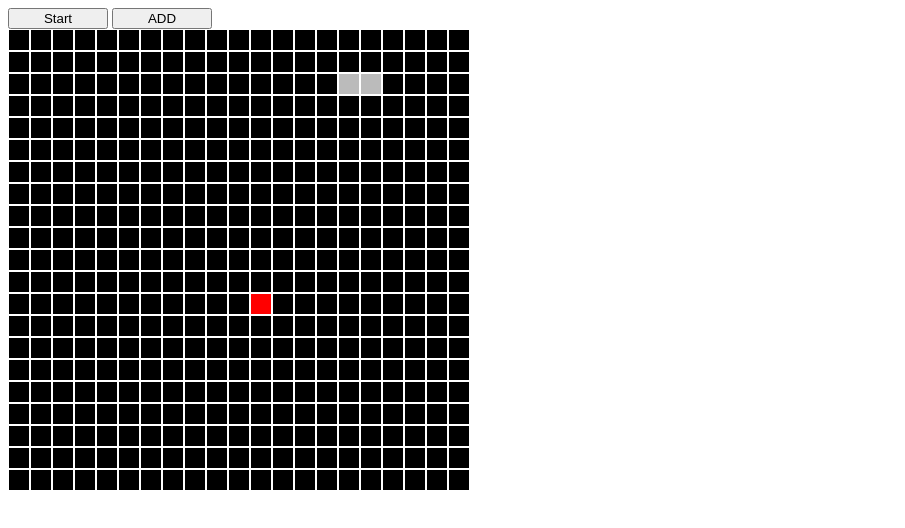
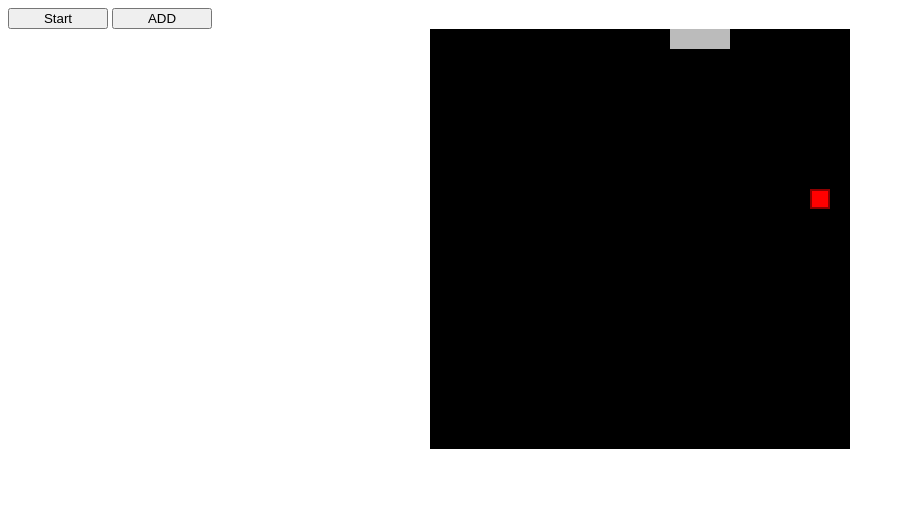
Before and after one commit to nonstopper0/snake-game, a plain HTML site: page index.html in a window 1280 px wide. Both pictures are taken after a click on the button "Start". Shown: the whole page, without its empty margins (0-905 px from the left). Drawn offline with Linux system fonts and the light colour scheme.

Commit message:
finished. for the most part

```diff
--- a/app.js
+++ b/app.js
@@ -3,20 +3,20 @@ let boardSize = 20;
 let running = false;
 let outcome = "";
 let runTime = 0;
-let direction = 'right'
-let directionChanged = false;
-let snake = [[2, 1], [0, 0]]
+let direction = 'right';
+let lastDirection = 'right';
+let snake = [[0, 2], [0, 0], [0, 1]];
 // lower the faster
-let speed = 30;
+let speed = 15;
 let score = 0;
 
 document.addEventListener('keydown', keyPressed);
 
 function main() {
-    intialize()
+    intialize();
     setInterval(() => {
         onLoop()
-    },  1000 / 60)
+    }, 1000 / 60)
 }
 
 function add() {
@@ -34,19 +34,27 @@ function onLoop() {
 
 // called from start button
 function start() {
+    speed = 15;
+    score = 0;
+    snake = [[0, 3], [0, 2], [0, 1]];
     running = true;
+    direction = 'right'
+    intialize();
 }
 
 function keyPressed(e) {
-    e.keyCode === 37 && direction != "right" && (direction = "left")
-    e.keyCode === 39 && direction != "left" && (direction = "right")
-    e.keyCode === 38 && direction != "down" && (direction = "up")
-    e.keyCode === 40 && direction != "up" && (direction = "down")
+    e.keyCode === 37 && lastDirection != "right" && (direction = "left")
+    e.keyCode === 39 && lastDirection != "left" && (direction = "right")
+    e.keyCode === 38 && lastDirection != "down" && (direction = "up")
+    e.keyCode === 40 && lastDirection != "up" && (direction = "down")
     console.log(direction);
 }
 
 // fill document with divs
 function intialize() {
+    while (container.firstChild) {
+        container.removeChild(container.firstChild);
+    }
     for (let i = 0; i <= boardSize; i++) {
         let row = document.createElement('div');
         row.classList.add('row');
@@ -93,24 +101,17 @@ function getNewHeadPos() {
 
         console.log(newHead)
 
-        snake.forEach((snek) => {
-            console.log(snek, newHead)
-            if (snek === newHead) {
-                lose()
-            }
-        })
-
         resolve(newHead)
     })
 }
 
 async function update(user) {
+    lastDirection = direction;
 
-    // remove old snake array
-    for (let i = 0; i < snake.length; i++) {
-        let remove = document.getElementById(`${snake[i][0]} ${snake[i][1]}`)
-        remove.classList.remove('snake');
-    }
+    // remove last snake
+    document.getElementById(`${snake[snake.length - 1][0]} ${snake[snake.length - 1][1]}`).classList.remove('snake');
+
+
     let head = await getNewHeadPos();
     snake.unshift(head);
     snake.pop();
@@ -124,19 +125,15 @@ async function update(user) {
             foodEaten()
             fill.classList.remove('food');
         }
-        if (fill.classList.contains('snake')) {
-            console.log(fill);
-        }
         fill.classList.add('snake');
     }
 }
 
 function lose() {
     running = false;
-    console.log('you lost');
+    alert('you lost');
 }
 
 
 
 main();
-start();
--- a/main.css
+++ b/main.css
@@ -1,5 +1,7 @@
 .game-container {
     margin: 0 auto;
+    width: fit-content;
+    height: fit-content;
 }
 
 .row {
@@ -9,7 +11,6 @@
 .column {
     width: 20px;
     height: 20px;
-    margin: 1px;
     background-color: black;
 }
 
@@ -18,7 +19,9 @@ button {
 }
 
 .food {
+    box-sizing: border-box;
     background-color: red;
+    border: 2px solid darkred;
 }
 
 .snake {
```
